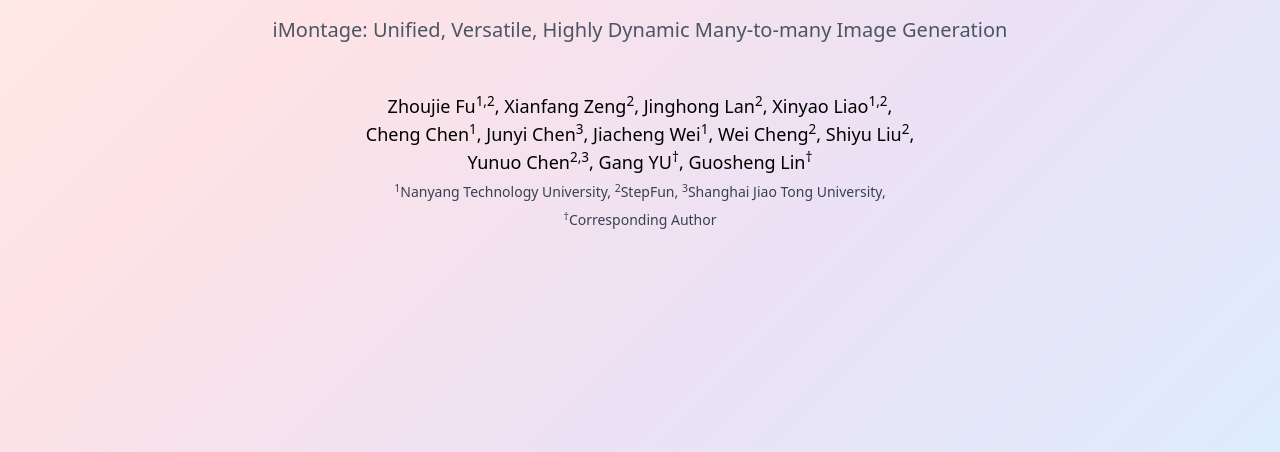
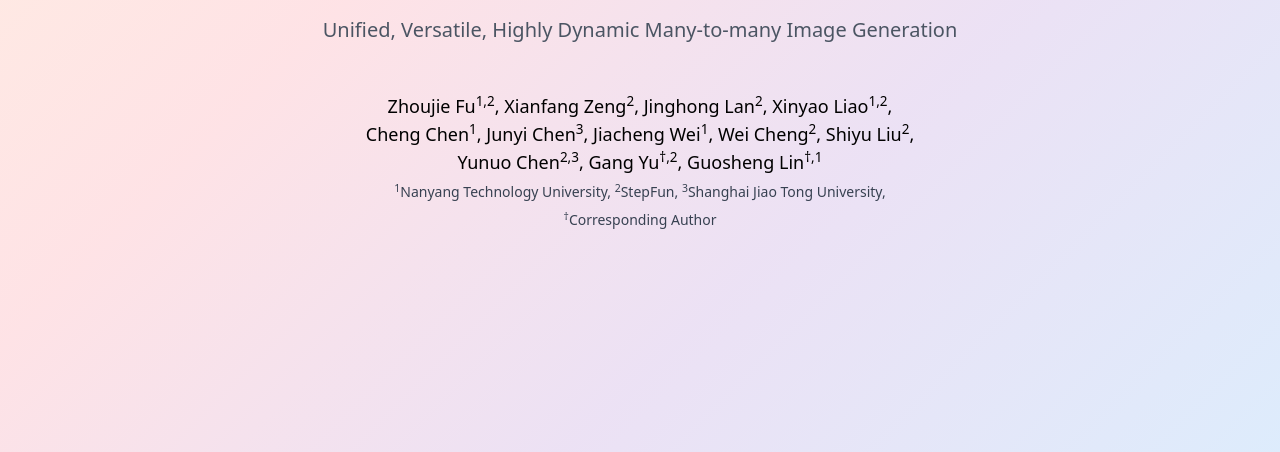
Before and after one commit to Kr1sJFU/iMontage-web, a plain HTML site: page index.html in a window 1280 px wide. Shown: the part 348-800 px from the top of the page. Drawn offline with nearby package versions, Linux system fonts and the light colour scheme.

Commit message:
revise title

```diff
--- a/index.html
+++ b/index.html
@@ -85,7 +85,7 @@
                 <div class="hidden md:block">
                     <div class="ml-10 flex items-baseline space-x-6">
                         <a href="" class="text-white/80 hover:text-white px-3 py-2">Paper</a>
-                        <a href="" class="text-white/80 hover:text-white px-3 py-2">GitHub</a>
+                        <a href="https://github.com/Kr1sJFU/iMontage" class="text-white/80 hover:text-white px-3 py-2">GitHub</a>
 
                     </div>
                 </div>
@@ -111,7 +111,7 @@
                     <br>
                 </h1>
                 <p class="text-xl text-gray-600 mb-12 max-w-3xl mx-auto">
-                    iMontage: Unified, Versatile, Highly Dynamic Many-to-many Image Generation
+                    Unified, Versatile, Highly Dynamic Many-to-many Image Generation
                 </p>
                 <div class="text-gray-700 mb-10 max-w-2xl mx-auto space-y-2">
                     <div class="text-lg font-medium">
@@ -128,8 +128,8 @@
                             <a href="https://scholar.google.com/citations?user=sdG51-sAAAAJ">Shiyu Liu</a><sup>2</sup>,
                             <br>
                             <a href="https://www.linkedin.cn/in/unochenyn">Yunuo Chen</a><sup>2,3</sup>,
-                            <a href="https://www.skicyyu.org/">Gang YU</a><sup>†</sup>,
-                            <a href="https://guosheng.github.io/">Guosheng Lin</a><sup>†</sup>
+                            <a href="https://www.skicyyu.org/">Gang Yu</a><sup>†,2</sup>,
+                            <a href="https://guosheng.github.io/">Guosheng Lin</a><sup>†,1</sup>
                         </span>
                         <br>
                         <span class="text-sm">
```
Also changed, not shown: 5 other files.
